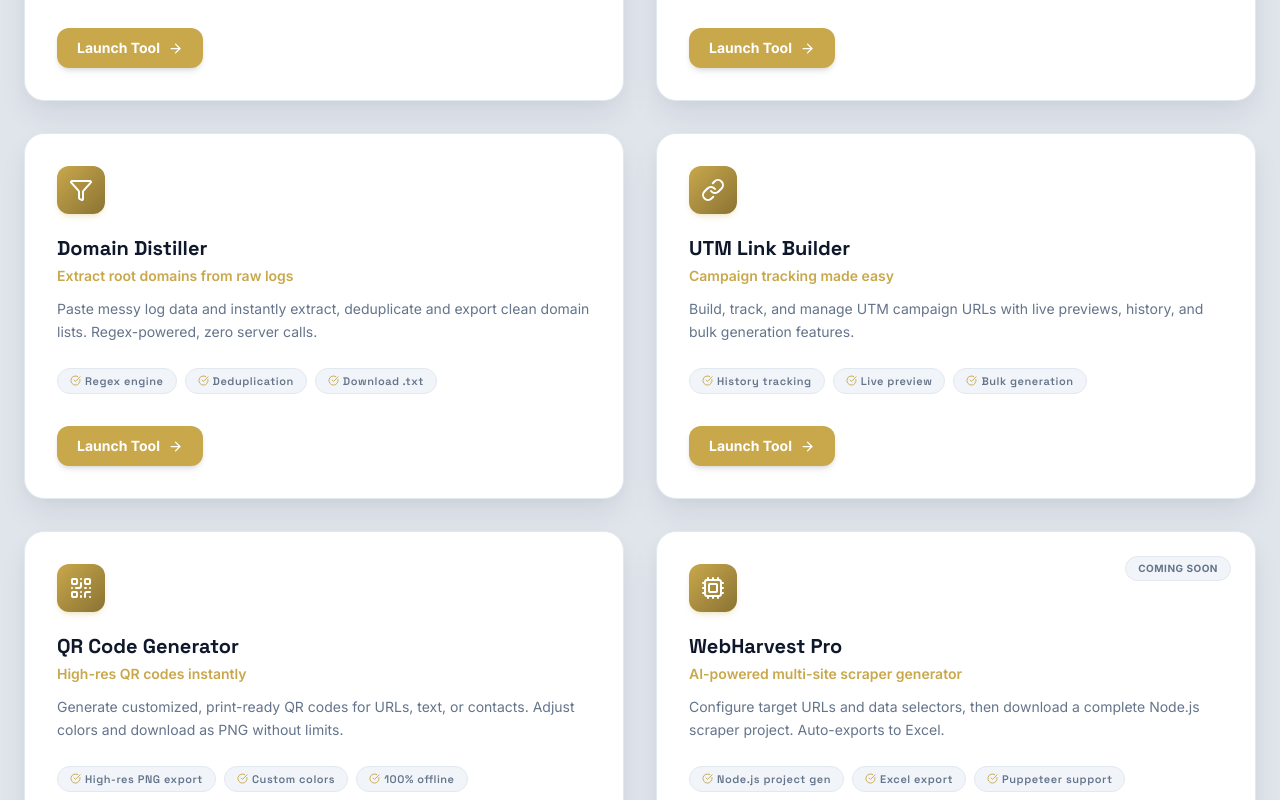
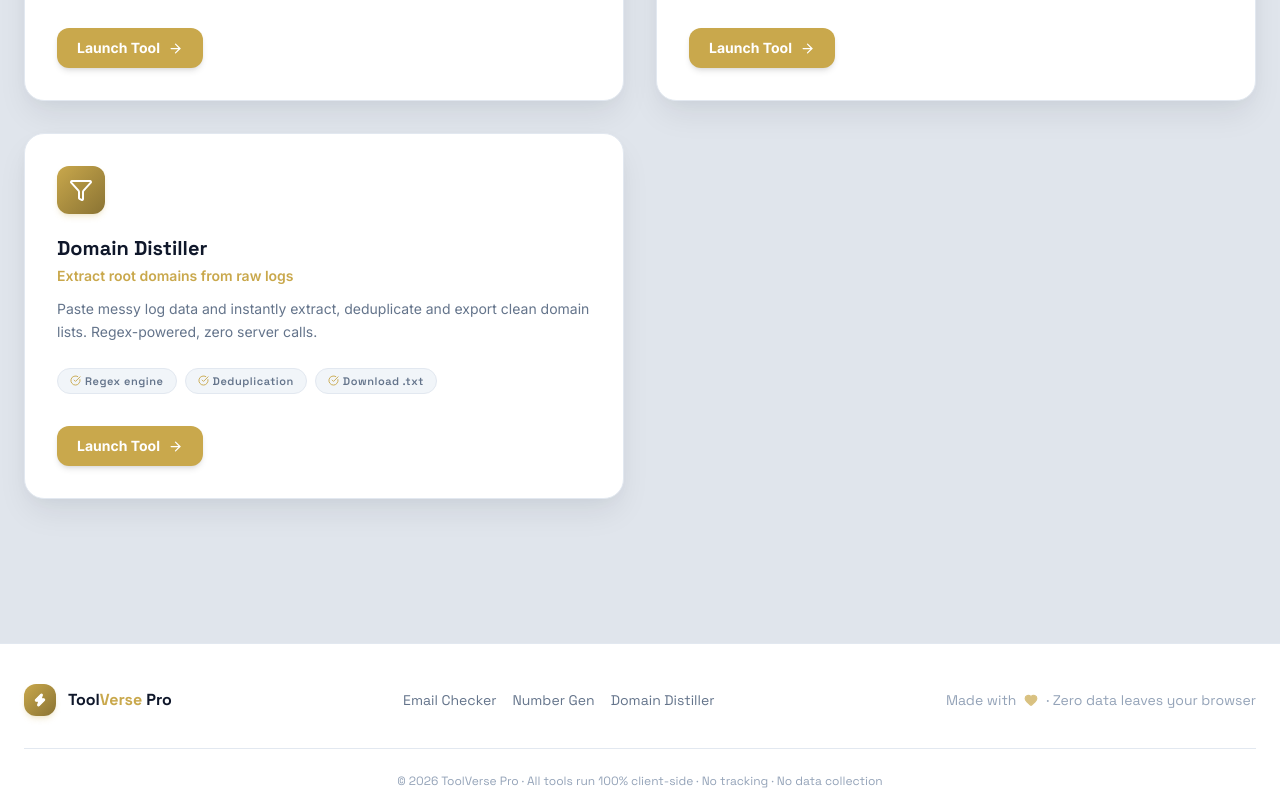
Before and after one commit to anilkumarapexwebcube/ToolVerse, a Next.js app: page / in a window 1280 px wide. Shown: the part 1500-2300 px from the top of the page. Built offline with nearby package versions, Linux system fonts and the light colour scheme.

Commit message:
feat: initialize landing page with Navbar, Footer, and core tools showcase

```diff
--- a/app/page.tsx
+++ b/app/page.tsx
@@ -37,36 +37,36 @@ const tools = [
     features:    ["Regex engine", "Deduplication", "Download .txt"],
     comingSoon:  false,
   },
-  {
-    href:        "/tools/utm-builder",
-    icon:        <LinkIcon size={24} />,
-    name:        "UTM Link Builder",
-    tagline:     "Campaign tracking made easy",
-    description: "Build, track, and manage UTM campaign URLs with live previews, history, and bulk generation features.",
-    badge:       "NEW",
-    features:    ["History tracking", "Live preview", "Bulk generation"],
-    comingSoon:  false,
-  },
-  {
-    href:        "/tools/qr-generator",
-    icon:        <QrCode size={24} />,
-    name:        "QR Code Generator",
-    tagline:     "High-res QR codes instantly",
-    description: "Generate customized, print-ready QR codes for URLs, text, or contacts. Adjust colors and download as PNG without limits.",
-    badge:       "NEW",
-    features:    ["High-res PNG export", "Custom colors", "100% offline"],
-    comingSoon:  false,
-  },
-  {
-    href:        "/tools/webharvest-pro",
-    icon:        <Cpu size={24} />,
-    name:        "WebHarvest Pro",
-    tagline:     "AI-powered multi-site scraper generator",
-    description: "Configure target URLs and data selectors, then download a complete Node.js scraper project. Auto-exports to Excel.",
-    badge:       "SOON",
-    features:    ["Node.js project gen", "Excel export", "Puppeteer support"],
-    comingSoon:  true,
-  },
+  // {
+  //   href:        "/tools/utm-builder",
+  //   icon:        <LinkIcon size={24} />,
+  //   name:        "UTM Link Builder",
+  //   tagline:     "Campaign tracking made easy",
+  //   description: "Build, track, and manage UTM campaign URLs with live previews, history, and bulk generation features.",
+  //   badge:       "NEW",
+  //   features:    ["History tracking", "Live preview", "Bulk generation"],
+  //   comingSoon:  false,
+  // },
+  // {
+  //   href:        "/tools/qr-generator",
+  //   icon:        <QrCode size={24} />,
+  //   name:        "QR Code Generator",
+  //   tagline:     "High-res QR codes instantly",
+  //   description: "Generate customized, print-ready QR codes for URLs, text, or contacts. Adjust colors and download as PNG without limits.",
+  //   badge:       "NEW",
+  //   features:    ["High-res PNG export", "Custom colors", "100% offline"],
+  //   comingSoon:  false,
+  // },
+  // {
+  //   href:        "/tools/webharvest-pro",
+  //   icon:        <Cpu size={24} />,
+  //   name:        "WebHarvest Pro",
+  //   tagline:     "AI-powered multi-site scraper generator",
+  //   description: "Configure target URLs and data selectors, then download a complete Node.js scraper project. Auto-exports to Excel.",
+  //   badge:       "SOON",
+  //   features:    ["Node.js project gen", "Excel export", "Puppeteer support"],
+  //   comingSoon:  true,
+  // },
 ];
 
 const stats = [
--- a/components/layout/Footer.tsx
+++ b/components/layout/Footer.tsx
@@ -21,9 +21,9 @@ export default function Footer() {
             <Link href="/tools/email-checker" className="hover:text-theme-text transition-colors">Email Checker</Link>
             <Link href="/tools/number-generator" className="hover:text-theme-text transition-colors">Number Gen</Link>
             <Link href="/tools/domain-distiller" className="hover:text-theme-text transition-colors">Domain Distiller</Link>
-            <Link href="/tools/utm-builder" className="hover:text-theme-text transition-colors">UTM Builder</Link>
+            {/* <Link href="/tools/utm-builder" className="hover:text-theme-text transition-colors">UTM Builder</Link>
             <Link href="/tools/qr-generator" className="hover:text-theme-text transition-colors">QR Generator</Link>
-            <Link href="/tools/webharvest-pro" className="hover:text-theme-text transition-colors">WebHarvest</Link>
+            <Link href="/tools/webharvest-pro" className="hover:text-theme-text transition-colors">WebHarvest</Link> */}
           </div>
 
           {/* Credits */}
--- a/components/layout/Navbar.tsx
+++ b/components/layout/Navbar.tsx
@@ -9,9 +9,9 @@ const navLinks = [
   { href: "/tools/email-checker",   label: "Email Checker" },
   { href: "/tools/number-generator", label: "Numbers" },
   { href: "/tools/domain-distiller", label: "Domains" },
-  { href: "/tools/utm-builder",      label: "UTM" },
-  { href: "/tools/qr-generator",     label: "QR" },
-  { href: "/tools/webharvest-pro",   label: "WebHarvest" },
+  // { href: "/tools/utm-builder",      label: "UTM" },
+  // { href: "/tools/qr-generator",     label: "QR" },
+  // { href: "/tools/webharvest-pro",   label: "WebHarvest" },
 ];
 
 export default function Navbar() {
```
